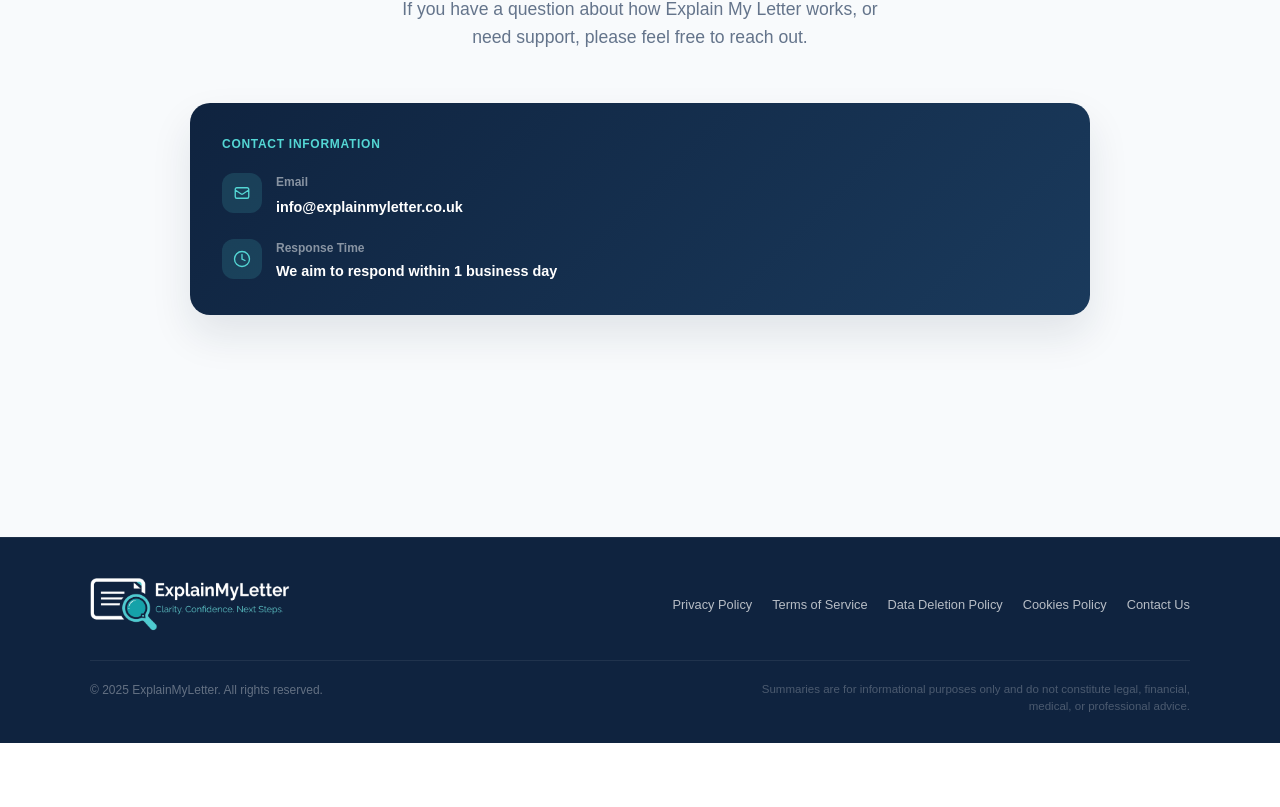
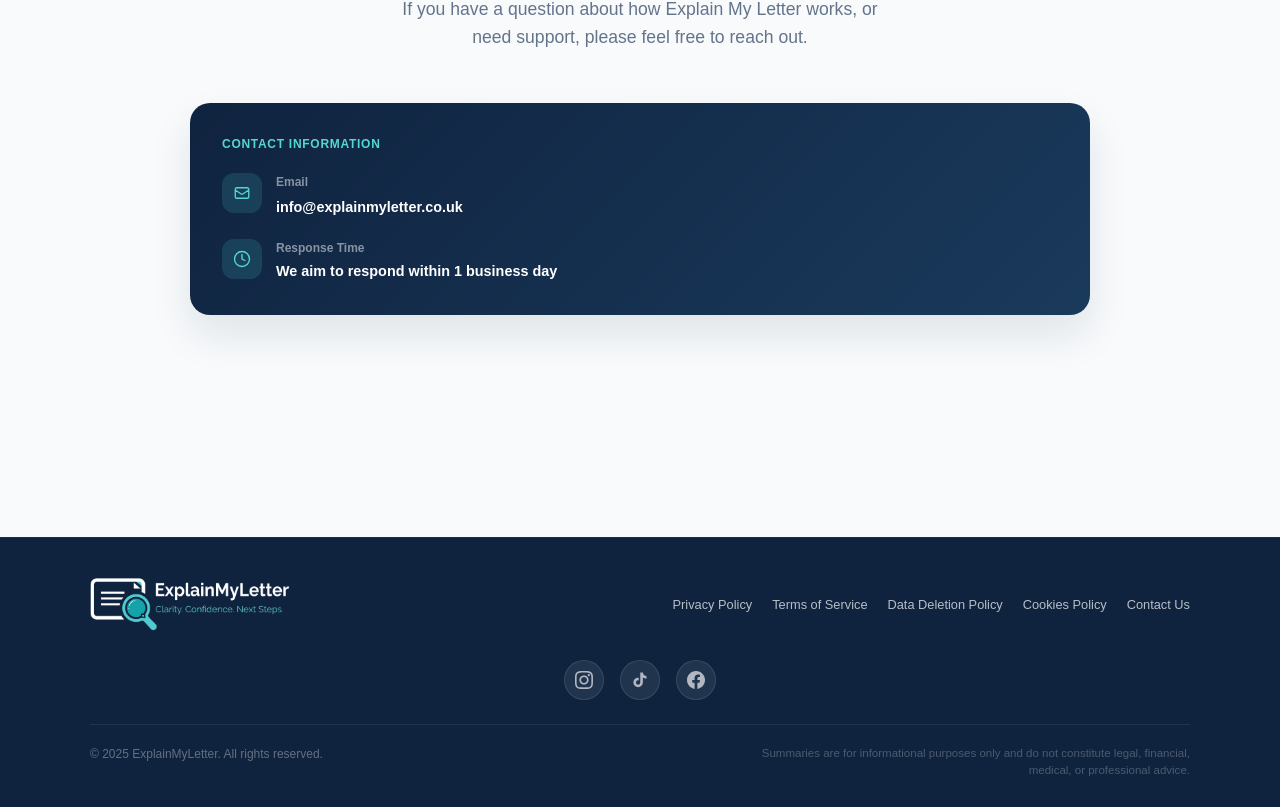
Before and after one commit to justfordeployment123/summary, a Next.js app: page /contact in a window 1280 px wide. Shown: the part 263-1070 px from the top of the page. Before the commit the page ends 1006 px from the top, so only its background shows below. Built offline with nearby package versions, Linux system fonts and the light colour scheme.

Commit message:
fixed the footer with links

```diff
--- a/src/components/layout/CTABannerAndFooter.tsx
+++ b/src/components/layout/CTABannerAndFooter.tsx
@@ -63,9 +63,38 @@
     );
 }
 
+const socialLinks = [
+    {
+        label: "Instagram",
+        href: "https://www.instagram.com/explainmyletter/",
+        icon: (
+            <svg width="18" height="18" viewBox="0 0 24 24" fill="currentColor" xmlns="http://www.w3.org/2000/svg">
+                <path d="M12 2.163c3.204 0 3.584.012 4.85.07 3.252.148 4.771 1.691 4.919 4.919.058 1.265.069 1.645.069 4.849 0 3.205-.012 3.584-.069 4.849-.149 3.225-1.664 4.771-4.919 4.919-1.266.058-1.644.07-4.85.07-3.204 0-3.584-.012-4.849-.07-3.26-.149-4.771-1.699-4.919-4.92-.058-1.265-.07-1.644-.07-4.849 0-3.204.013-3.583.07-4.849.149-3.227 1.664-4.771 4.919-4.919 1.266-.057 1.645-.069 4.849-.069zm0-2.163c-3.259 0-3.667.014-4.947.072-4.358.2-6.78 2.618-6.98 6.98-.059 1.281-.073 1.689-.073 4.948 0 3.259.014 3.668.072 4.948.2 4.358 2.618 6.78 6.98 6.98 1.281.058 1.689.072 4.948.072 3.259 0 3.668-.014 4.948-.072 4.354-.2 6.782-2.618 6.979-6.98.059-1.28.073-1.689.073-4.948 0-3.259-.014-3.667-.072-4.947-.196-4.354-2.617-6.78-6.979-6.98-1.281-.059-1.69-.073-4.949-.073zm0 5.838c-3.403 0-6.162 2.759-6.162 6.162s2.759 6.163 6.162 6.163 6.162-2.759 6.162-6.163c0-3.403-2.759-6.162-6.162-6.162zm0 10.162c-2.209 0-4-1.79-4-4 0-2.209 1.791-4 4-4s4 1.791 4 4c0 2.21-1.791 4-4 4zm6.406-11.845c-.796 0-1.441.645-1.441 1.44s.645 1.44 1.441 1.44c.795 0 1.439-.645 1.439-1.44s-.644-1.44-1.439-1.44z" />
+            </svg>
+        ),
+    },
+    {
+        label: "TikTok",
+        href: "https://www.tiktok.com/@explainmyletter",
+        icon: (
+            <svg width="18" height="18" viewBox="0 0 24 24" fill="currentColor" xmlns="http://www.w3.org/2000/svg">
+                <path d="M19.59 6.69a4.83 4.83 0 01-3.77-4.25V2h-3.45v13.67a2.89 2.89 0 01-2.88 2.5 2.89 2.89 0 01-2.89-2.89 2.89 2.89 0 012.89-2.89c.28 0 .54.04.79.1V9.01a6.33 6.33 0 00-.79-.05 6.34 6.34 0 00-6.34 6.34 6.34 6.34 0 006.34 6.34 6.34 6.34 0 006.33-6.34V8.69a8.18 8.18 0 004.78 1.52V6.76a4.85 4.85 0 01-1.01-.07z" />
+            </svg>
+        ),
+    },
+    {
+        label: "Facebook",
+        href: "https://www.facebook.com/profile.php?id=61583161348907",
+        icon: (
+            <svg width="18" height="18" viewBox="0 0 24 24" fill="currentColor" xmlns="http://www.w3.org/2000/svg">
+                <path d="M24 12.073c0-6.627-5.373-12-12-12s-12 5.373-12 12c0 5.99 4.388 10.954 10.125 11.854v-8.385H7.078v-3.47h3.047V9.43c0-3.007 1.792-4.669 4.533-4.669 1.312 0 2.686.235 2.686.235v2.953H15.83c-1.491 0-1.956.925-1.956 1.874v2.25h3.328l-.532 3.47h-2.796v8.385C19.612 23.027 24 18.062 24 12.073z" />
+            </svg>
+        ),
+    },
+];
+
 export function Footer() {
     const footerLinks = [
-        // Added the leading '/' to all policy links
         { label: "Privacy Policy", href: "/policies/privacy-policy" },
         { label: "Terms of Service", href: "/policies/terms-of-service" },
         { label: "Data Deletion Policy", href: "/policies/data-deletion-policy" },
@@ -79,12 +108,6 @@
                 <div style={{ display: "flex", alignItems: "center", justifyContent: "space-between", flexWrap: "wrap", gap: 20, marginBottom: 28 }}>
                     <div style={{ display: "flex", alignItems: "center", gap: 10 }}>
                         <img src="/white-horizontal-logo.png" alt="ExplainMyLetter" style={{ width: 200 }} />
-                        {/* <div>
-                            <div style={{ fontWeight: 900, color: "#fff", fontSize: "0.95rem" }}>ExplainMyLetter</div>
-                            <div style={{ fontSize: "0.7rem", color: "#54D6D4", fontWeight: 600, letterSpacing: "0.04em" }}>
-                                Clarity. Confidence. Next Steps.
-                            </div>
-                        </div> */}
                     </div>
                     <div style={{ display: "flex", gap: 20, flexWrap: "wrap", justifyContent: "flex-end" }}>
                         {footerLinks.map((l) => (
@@ -106,6 +129,49 @@
                         ))}
                     </div>
                 </div>
+
+                {/* Social Media Icons */}
+                <div style={{ display: "flex", justifyContent: "center", gap: 16, marginBottom: 24 }}>
+                    {socialLinks.map((s) => (
+                        <a
+                            key={s.label}
+                            href={s.href}
+                            target="_blank"
+                            rel="noopener noreferrer"
+                            aria-label={s.label}
+                            style={{
+                                display: "flex",
+                                alignItems: "center",
+                                justifyContent: "center",
+                                width: 40,
+                                height: 40,
+                                borderRadius: "50%",
+                                background: "rgba(255,255,255,0.08)",
+                                color: "rgba(255,255,255,0.65)",
+                                textDecoration: "none",
+                                transition: "all 0.25s ease",
+                                border: "1px solid rgba(255,255,255,0.1)",
+                            }}
+                            onMouseEnter={(e) => {
+                                e.currentTarget.style.background = "linear-gradient(135deg,#12A1A6,#54D6D4)";
+                                e.currentTarget.style.color = "#fff";
+                                e.currentTarget.style.transform = "translateY(-2px)";
+                                e.currentTarget.style.boxShadow = "0 6px 20px rgba(18,161,166,0.4)";
+                                e.currentTarget.style.border = "1px solid transparent";
+                            }}
+                            onMouseLeave={(e) => {
+                                e.currentTarget.style.background = "rgba(255,255,255,0.08)";
+                                e.currentTarget.style.color = "rgba(255,255,255,0.65)";
+                                e.currentTarget.style.transform = "translateY(0)";
+                                e.currentTarget.style.boxShadow = "none";
+                                e.currentTarget.style.border = "1px solid rgba(255,255,255,0.1)";
+                            }}
+                        >
+                            {s.icon}
+                        </a>
+                    ))}
+                </div>
+
                 <div
                     style={{
                         borderTop: "1px solid rgba(255,255,255,0.07)",
@@ -120,16 +186,6 @@
                     <p style={{ fontSize: "0.72rem", color: "rgba(255,255,255,0.25)", maxWidth: 440, textAlign: "right" }}>
                         Summaries are for informational purposes only and do not constitute legal, financial, medical, or professional advice.
                     </p>
-                    {/* <button
-                        type="button"
-                        onClick={() => {
-                            console.log("Triggering Sentry test error...");
-                            throw new Error("Sentry Test Error from ExplainMyLetter!");
-                        }}
-                        style={{ background: "red", color: "white", padding: "10px" }}
-                    >
-                        Trigger Sentry
-                    </button> */}
                 </div>
             </div>
         </footer>
```
